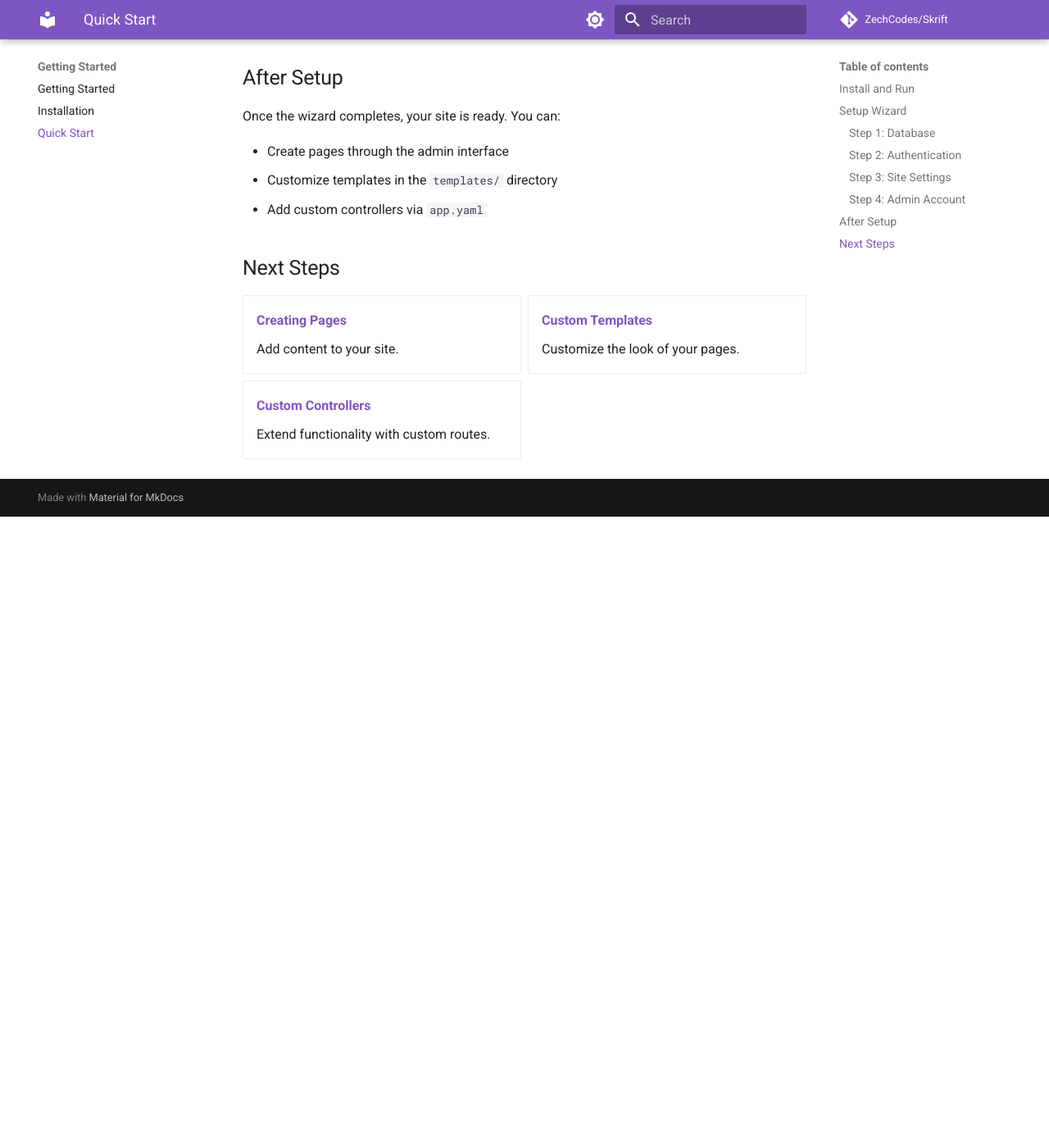
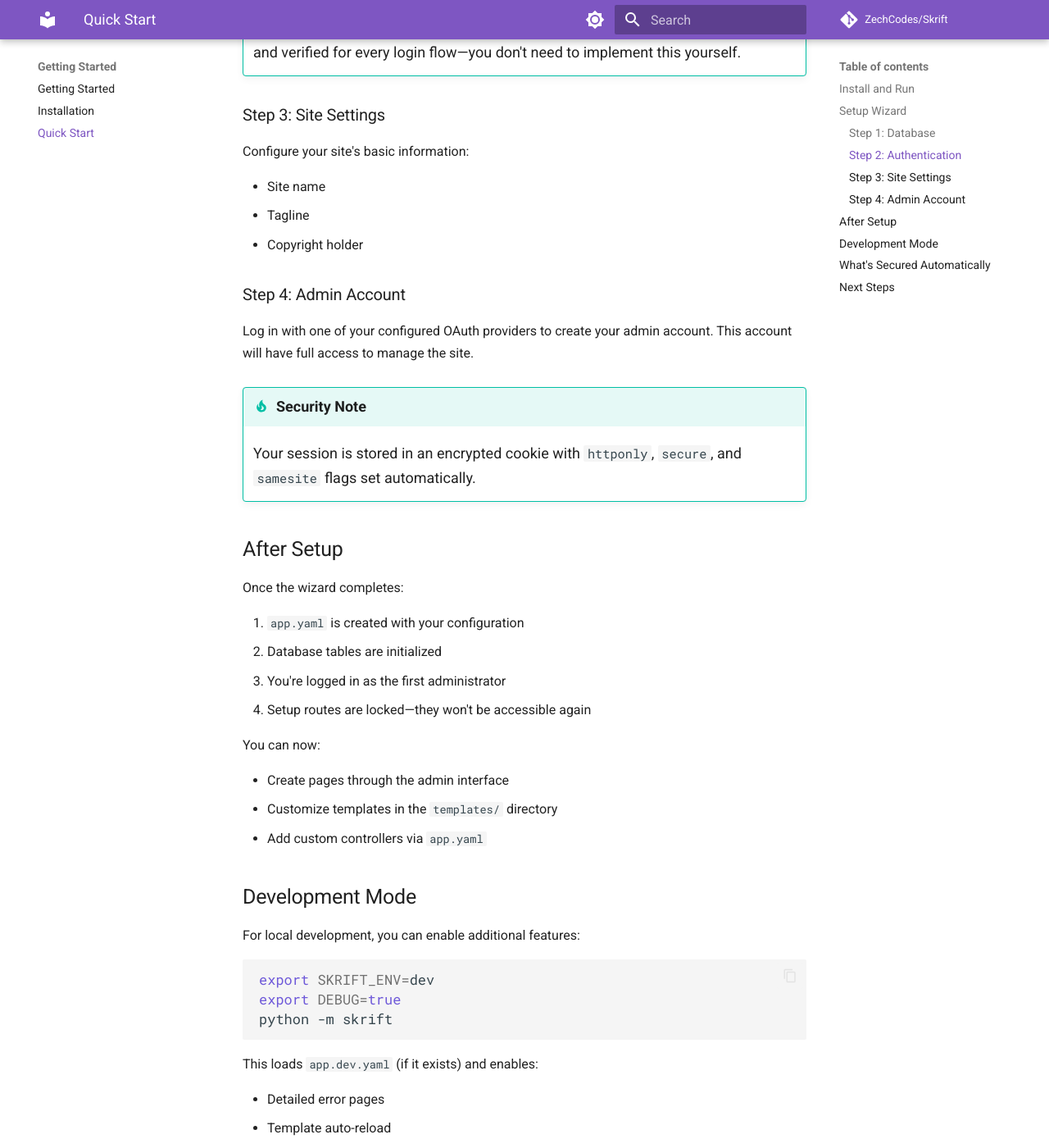
Before and after one commit to ZechCodes/Skrift, an MkDocs documentation site: the page built from docs/getting-started/quickstart.md, in a window 1280 px wide and 1400 px high, scrolled down 1588 px. Shown: the whole window at 82% size. Built offline with MkDocs 1.6.1 and Material for MkDocs 9.7.7, drawn with Linux system fonts in a browser that asks for light colours; comment, search, counter and statistics services are not loaded; before the commit the page ends 2218 px from its top, so only the background shows below that; some of the changed text lies outside the part shown.

Commit message:
Improve getting started documentation
- Emphasize security features in introduction
- Add SECRET_KEY setup instruction
- List security benefits after setup completion
- Link to security model documentation
- Update installation and quickstart guides

Co-Authored-By: Claude Opus 4.5 <noreply@anthropic.com>

````diff
--- a/docs/getting-started/quickstart.md
+++ b/docs/getting-started/quickstart.md
@@ -1,12 +1,15 @@
 # Quick Start
 
-Get your Skrift site running in minutes.
+Get your Skrift site running in minutes with secure defaults.
 
 ## Install and Run
 
 ```bash
 # Install Skrift
 uv add skrift
+
+# Set a secret key (required)
+export SECRET_KEY=$(python -c "import secrets; print(secrets.token_urlsafe(32))")
 
 # Start the server
 python -m skrift
@@ -16,7 +19,7 @@ Open [http://localhost:8080](http://localhost:8080) to begin the setup wizard.
 
 ## Setup Wizard
 
-The wizard walks you through four steps:
+The wizard walks you through four steps, generating a secure `app.yaml` configuration.
 
 ### Step 1: Database
 
@@ -26,6 +29,9 @@ Choose your database:
 - **PostgreSQL** - Production-ready relational database
 
 The wizard tests the connection and runs migrations automatically.
+
+!!! tip "Security Note"
+    For production, use PostgreSQL with credentials stored in environment variables. The wizard can configure `$DATABASE_URL` references.
 
 ### Step 2: Authentication
 
@@ -40,6 +46,9 @@ Configure OAuth providers for user login. Supported providers:
 
 You'll need to create OAuth credentials with your chosen provider and enter the client ID and secret.
 
+!!! tip "Security Note"
+    OAuth is configured with automatic CSRF protection. State tokens are generated and verified for every login flow—you don't need to implement this yourself.
+
 ### Step 3: Site Settings
 
 Configure your site's basic information:
@@ -52,17 +61,62 @@ Configure your site's basic information:
 
 Log in with one of your configured OAuth providers to create your admin account. This account will have full access to manage the site.
 
+!!! tip "Security Note"
+    Your session is stored in an encrypted cookie with `httponly`, `secure`, and `samesite` flags set automatically.
+
 ## After Setup
 
-Once the wizard completes, your site is ready. You can:
+Once the wizard completes:
+
+1. `app.yaml` is created with your configuration
+2. Database tables are initialized
+3. You're logged in as the first administrator
+4. Setup routes are locked—they won't be accessible again
+
+You can now:
 
 - Create pages through the admin interface
 - Customize templates in the `templates/` directory
 - Add custom controllers via `app.yaml`
 
+## Development Mode
+
+For local development, you can enable additional features:
+
+```bash
+export SKRIFT_ENV=dev
+export DEBUG=true
+python -m skrift
+```
+
+This loads `app.dev.yaml` (if it exists) and enables:
+
+- Detailed error pages
+- Template auto-reload
+- Dummy authentication (for testing without OAuth)
+
+See [Development](../development/index.md) for more on dev-only features.
+
+## What's Secured Automatically
+
+After setup, your site has:
+
+| Feature | Status |
+|---------|--------|
+| Session encryption | Enabled (using `SECRET_KEY`) |
+| CSRF protection | Enabled (OAuth state tokens) |
+| Secure cookies | Enabled in production |
+| Role-based access | First user is admin |
+
+See [Security Model](../core-concepts/security-model.md) for details.
+
 ## Next Steps
 
 <div class="grid cards" markdown>
+
+-   [**How Skrift Works**](../core-concepts/index.md)
+
+    Understand the no-restart architecture.
 
 -   [**Creating Pages**](../guides/creating-pages.md)
 
````
Also changed, not shown: docs/getting-started/index.md (+19 -3 lines), docs/getting-started/installation.md (+1 -1 lines).
